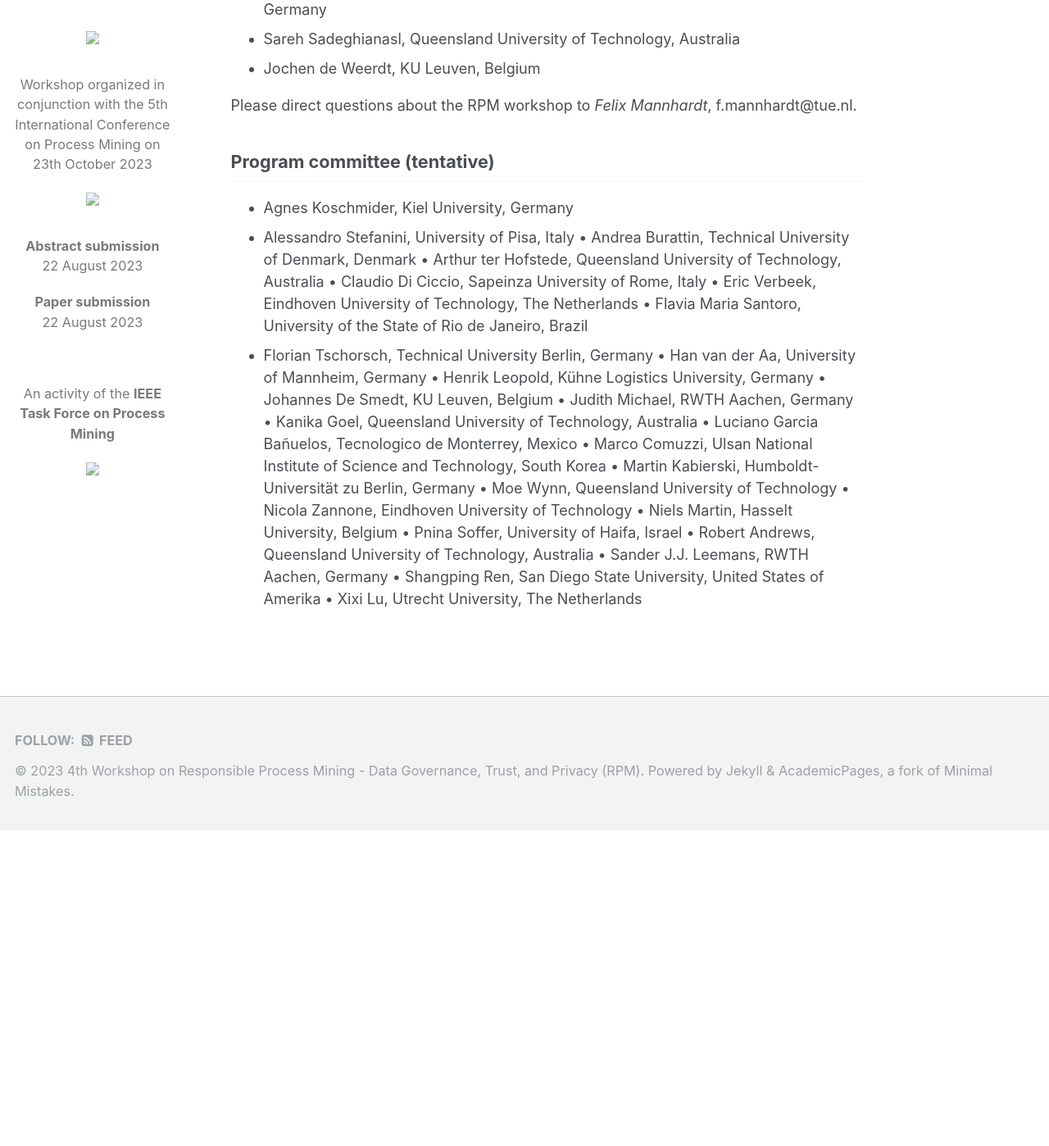
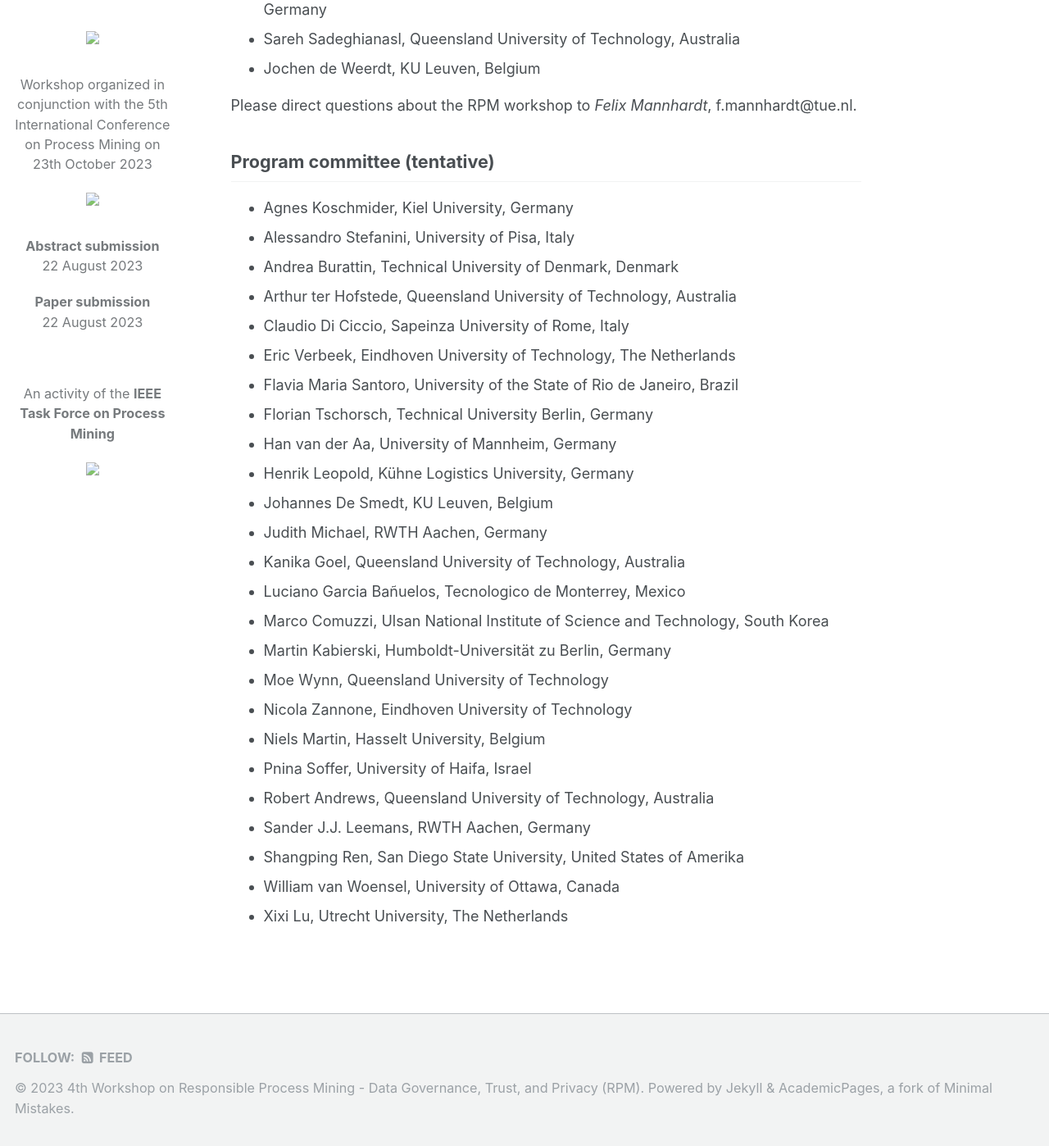
Before and after one commit to rpm-workshop/2023, a Jekyll site: the page built from _pages/about.md, in a window 1280 px wide and 1400 px high, scrolled down 3611 px. Shown: the whole window at 82% size. Built offline with Jekyll 4.4.1, drawn with Linux system fonts in a browser that asks for light colours; before the commit the page ends 4624 px from its top, so only the background shows below that.

Commit message:
Update about.md

```diff
--- a/_pages/about.md
+++ b/_pages/about.md
@@ -68,25 +68,26 @@ Please direct questions about the RPM workshop to *Felix Mannhardt*, f.mannhardt
 
 * Agnes Koschmider, Kiel University, Germany
 * Alessandro Stefanini, University of Pisa, Italy
-•	Andrea Burattin, Technical University of Denmark, Denmark
-•	Arthur ter Hofstede, Queensland University of Technology, Australia
-•	Claudio Di Ciccio, Sapeinza University of Rome, Italy
-•	Eric Verbeek, Eindhoven University of Technology, The Netherlands
-•	Flavia Maria Santoro, University of the State of Rio de Janeiro, Brazil
+*	Andrea Burattin, Technical University of Denmark, Denmark
+* Arthur ter Hofstede, Queensland University of Technology, Australia
+*	Claudio Di Ciccio, Sapeinza University of Rome, Italy
+*	Eric Verbeek, Eindhoven University of Technology, The Netherlands
+*	Flavia Maria Santoro, University of the State of Rio de Janeiro, Brazil
 * Florian Tschorsch, Technical University Berlin, Germany
-•	Han van der Aa, University of Mannheim, Germany
-•	Henrik Leopold, Kühne Logistics University, Germany
-•	Johannes De Smedt, KU Leuven, Belgium
-•	Judith Michael, RWTH Aachen, Germany
-•	Kanika Goel, Queensland University of Technology, Australia
-•	Luciano Garcia Bañuelos, Tecnologico de Monterrey, Mexico
-•	Marco Comuzzi, Ulsan National Institute of Science and Technology, South Korea
-•	Martin Kabierski, Humboldt-Universität zu Berlin, Germany
-•	Moe Wynn, Queensland University of Technology
-•	Nicola Zannone, Eindhoven University of Technology
-•	Niels Martin, Hasselt University, Belgium
-•	Pnina Soffer, University of Haifa, Israel
-•	Robert Andrews, Queensland University of Technology, Australia
-•	Sander J.J. Leemans, RWTH Aachen, Germany
-•	Shangping Ren, San Diego State University, United States of Amerika
-•	Xixi Lu, Utrecht University, The Netherlands
+*	Han van der Aa, University of Mannheim, Germany
+*	Henrik Leopold, Kühne Logistics University, Germany
+*	Johannes De Smedt, KU Leuven, Belgium
+*	Judith Michael, RWTH Aachen, Germany
+*	Kanika Goel, Queensland University of Technology, Australia
+*	Luciano Garcia Bañuelos, Tecnologico de Monterrey, Mexico
+*	Marco Comuzzi, Ulsan National Institute of Science and Technology, South Korea
+*	Martin Kabierski, Humboldt-Universität zu Berlin, Germany
+*	Moe Wynn, Queensland University of Technology
+*	Nicola Zannone, Eindhoven University of Technology
+*	Niels Martin, Hasselt University, Belgium
+*	Pnina Soffer, University of Haifa, Israel
+*	Robert Andrews, Queensland University of Technology, Australia
+*	Sander J.J. Leemans, RWTH Aachen, Germany
+*	Shangping Ren, San Diego State University, United States of Amerika
+*	William van Woensel, University of Ottawa, Canada
+*	Xixi Lu, Utrecht University, The Netherlands
```
